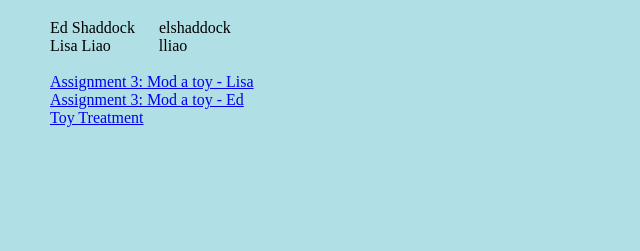
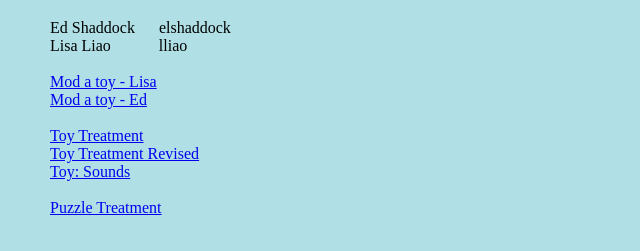
Before and after one commit to elshaddock19/elgames, a plain HTML site: page index.html in a window 1280 px wide. Shown: the part 61-312 px from the top of the page, without its empty margins (0-640 px from the left). Drawn offline with Linux system fonts and the light colour scheme.

Commit message:
Add files via upload

```diff
--- a/index.html
+++ b/index.html
@@ -12,8 +12,12 @@
 <body style="background-color:powderblue;">
 	<p1>Ed Shaddock &nbsp;&nbsp;&nbsp;&nbsp; elshaddock<br></p1>
 	<p2>Lisa Liao &nbsp;&nbsp;&nbsp;&nbsp;&nbsp;&nbsp;&nbsp;&nbsp;&nbsp;&nbsp; lliao<br><br></p2>
-	<a href="Lisa/A3-Toy/cover.html"> Assignment 3: Mod a toy - Lisa<br></a>
-	<a href="Ed/A3-Toy/cover.html"> Assignment 3: Mod a toy - Ed<br></a>
+	<a href="Lisa/A3-Toy/cover.html"> Mod a toy - Lisa<br></a>
+	<a href="Ed/A3-Toy/cover.html"> Mod a toy - Ed<br><br></a>
     <a href="https://docs.google.com/presentation/d/e/2PACX-1vQH2E_HDRm-RoiQZkVWBCwFsrzlzYezkDEkMeqJYfnbI7plPaB7H00ZaUTM1VzJTSuOuib9yAagjjrl/pub?start=false&loop=false&delayms=3000"> Toy Treatment<br></a>
+    <a href="https://docs.google.com/presentation/d/e/2PACX-1vTYEMiqu8ki7PUzCU3FXYTNULx2pYgwc8pznYvYhrZCGfmJBwEx5yBBWY-ZLl2cSXsayMuN2HCO9nG-/pub?start=false&loop=false&delayms=3000"> Toy Treatment Revised<br></a>
+    <a href="Toy/cover.html"> Toy: Sounds<br><br></a>
+    <a href="https://docs.google.com/presentation/d/e/2PACX-1vSt-_d3HtYk0AjFpeS4eXj2ajac8kfsm9O5gawOGafwuLH70fYUpperH-vI-U-H6uGE8nSmASRzqOfh/pub?start=false&loop=false&delayms=3000"> Puzzle Treatment<br></a>
+
 </body>
 </html>
```
